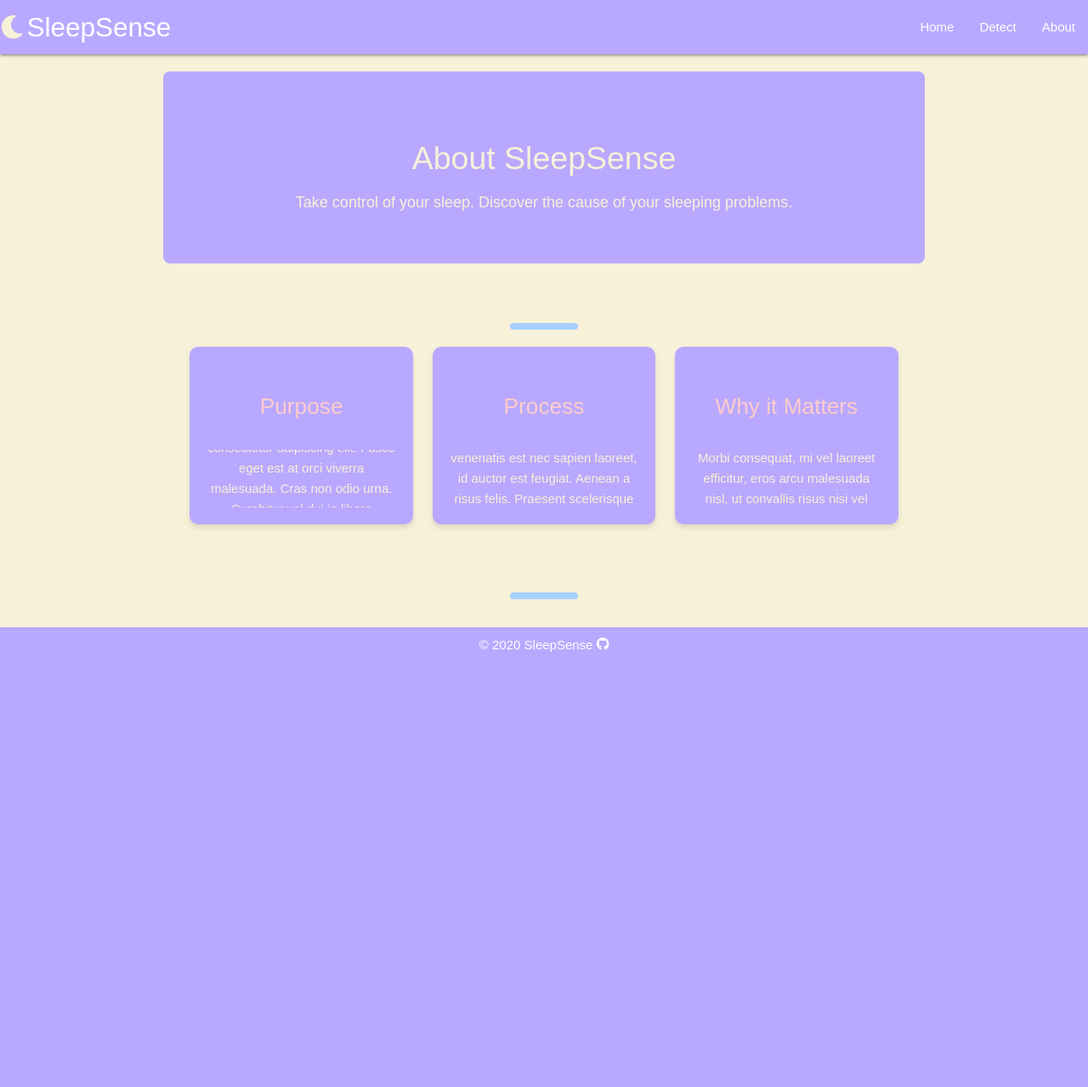
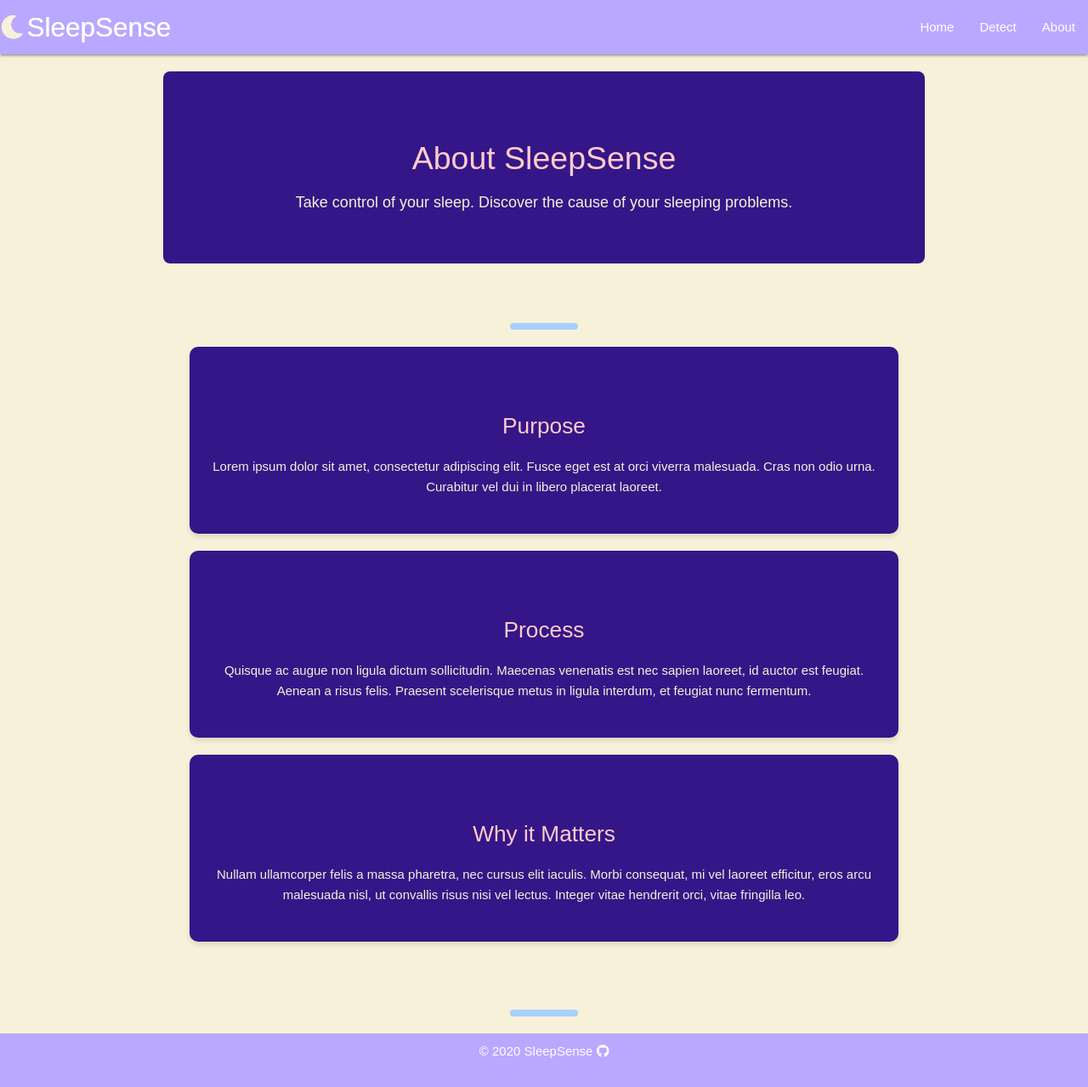
Before and after one commit to vinnieOrdobas/SleepSenseAPI, a Flask app: template templates/about.html in a window 1280 px wide. Shown: the whole page at 85% size. Before the commit the page ends 767 px from the top, so only its background shows below. Run offline with Flask 3, Linux system fonts and the light colour scheme; the template is opened without the code that fills it: most values are stand-ins (such as "Sample title", 1, 10 or a date in 2020).

Commit message:
refactor templates

```diff
--- a/static/styles.css
+++ b/static/styles.css
@@ -19,28 +19,26 @@ html, body {
     color: var(--text-color);
 }
 
-/* Main content should take available space */
 .content {
     flex: 1;
 }
 
 .navbar-gutter {
-    height: 20px; /* Adjust the height as needed */
+    height: 20px;
 }
 
 /* Navigation Bar */
-.nav-wrapper .brand-logo {
-    display: flex;
-    align-items: center;
-    background-color: var(--primary-color);
-}
-
 .nav-wrapper {
     background-color: var(--primary-color);
 }
 
+.nav-wrapper .brand-logo {
+    display: flex;
+    align-items: center;
+}
+
 .icon-logo {
-    color: var(--background-color)
+    color: var(--background-color);
 }
 
 .nav-wrapper .brand-logo i {
@@ -82,18 +80,18 @@ html, body {
     justify-content: center;
     align-items: center;
     transition: transform 0.3s ease, box-shadow 0.3s ease;
-    min-height: 180px; /* Adjust this value to match three lines of text */
+    min-height: 180px; /* Adjust this value to fit content */
 }
 
 .card-layout p {
     margin: 0;
     line-height: 1.5;
-    height: 4.5em; /* Ensures the paragraph occupies space for three lines */
+    height: 4.5em; /* Ensures space for three lines of text */
     display: flex;
     justify-content: center;
     align-items: center;
     text-align: center;
-    overflow: hidden; /* Hide any overflow text */
+    overflow: hidden; /* Hide overflow text */
 }
 
 .card-layout:hover {
@@ -103,6 +101,17 @@ html, body {
 
 .card-icon {
     margin-bottom: 15px;
+}
+
+/* Full Width Card Styles */
+.full-width {
+    width: 100%;
+}
+
+.full-width .card-layout {
+    background-color: var(--jumbotron-bg-color);
+    padding: 20px;
+    min-height: 180px;
 }
 
 /* CTA Buttons */
@@ -250,7 +253,7 @@ html, body {
 
 /* About Page Styles */
 .about-hero {
-    background-color: var(--primary-color);
+    background-color: var(--jumbotron-bg-color);
     color: var(--background-color);
     padding: 40px 20px;
     text-align: center;
@@ -261,6 +264,7 @@ html, body {
 .about-hero h1 {
     font-size: 2.5rem;
     margin-bottom: 10px;
+    color: var(--secondary-color);
 }
 
 .about-hero p {
@@ -272,29 +276,22 @@ html, body {
     background-color: var(--background-color);
 }
 
-.card-layout {
-    background-color: var(--primary-color);
-    border-radius: 10px;
-    box-shadow: 0 4px 6px rgba(0, 0, 0, 0.1);
+.about-page .card-layout {
+    background-color: var(--jumbotron-bg-color);
     padding: 20px;
-    text-align: center;
-    margin-bottom: 20px;
-    display: flex;
-    flex-direction: column;
-    justify-content: center;
-    align-items: center;
+    min-height: 220px;
 }
 
-.card-header {
-    margin-bottom: 15px;
+.about-page .card-layout p {
+    height: auto; /* Allow height to grow with content */
 }
 
-.card-header h2 {
+.about-page .card-header h2 {
     font-size: 1.75rem;
     color: var(--secondary-color);
 }
 
-.card-body p {
+.about-page .card-body p {
     font-size: 1rem;
     color: var(--background-color);
     line-height: 1.6;
--- a/templates/about.html
+++ b/templates/about.html
@@ -10,12 +10,12 @@
     </section>
 
     <!-- About Content Section -->
-    <div class="section">
+    <div class="section about-page"> <!-- Add the about-page class here -->
         <div class="section-divider"></div>
         <div class="row">
             <!-- Purpose Card -->
-            <div class="col s12 m6 l4">
-                <div class="card-layout">
+            <div class="col s12">
+                <div class="card-layout full-width">
                     <div class="card-header">
                         <h2>Purpose</h2>
                     </div>
@@ -26,8 +26,8 @@
             </div>
 
             <!-- Process Card -->
-            <div class="col s12 m6 l4">
-                <div class="card-layout">
+            <div class="col s12">
+                <div class="card-layout full-width">
                     <div class="card-header">
                         <h2>Process</h2>
                     </div>
@@ -38,8 +38,8 @@
             </div>
 
             <!-- Why it Matters Card -->
-            <div class="col s12 m6 l4">
-                <div class="card-layout">
+            <div class="col s12">
+                <div class="card-layout full-width">
                     <div class="card-header">
                         <h2>Why it Matters</h2>
                     </div>
--- a/templates/form.html
+++ b/templates/form.html
@@ -4,14 +4,13 @@
 
 {% block content %}
     <!-- Row for the Card with Title and Description -->
-    <div class="row" style="margin-top: 30px;"> <!-- Added margin-top here -->
+    <div class="row" style="margin-top: 30px;">
         <div class="col s12 m8 offset-m2">
             <div class="card-layout">
                 <!-- Card Title and Description -->
                 <div class="card-content">
                     <h2>Identify Patterns</h2>
-                    <p>Fill the form below with your data - it can be gathered through wearables or through your phone. This is non-PHI (Personal health information) and non-PII (Personal identifiable.
-                        Information).
+                    <p>Fill the form below with your data. This is non-PHI (Personal health information) and non-PII (Personal identifiable Information).
                         This data will be used to provide insights on your sleeping patterns. Note that the results are not a medical diagnosis.</p>
                 </div>
             </div>
```
Also changed, not shown: other parts of static/styles.css (+30 -20 lines), templates/index.html (+8 -8 lines).
